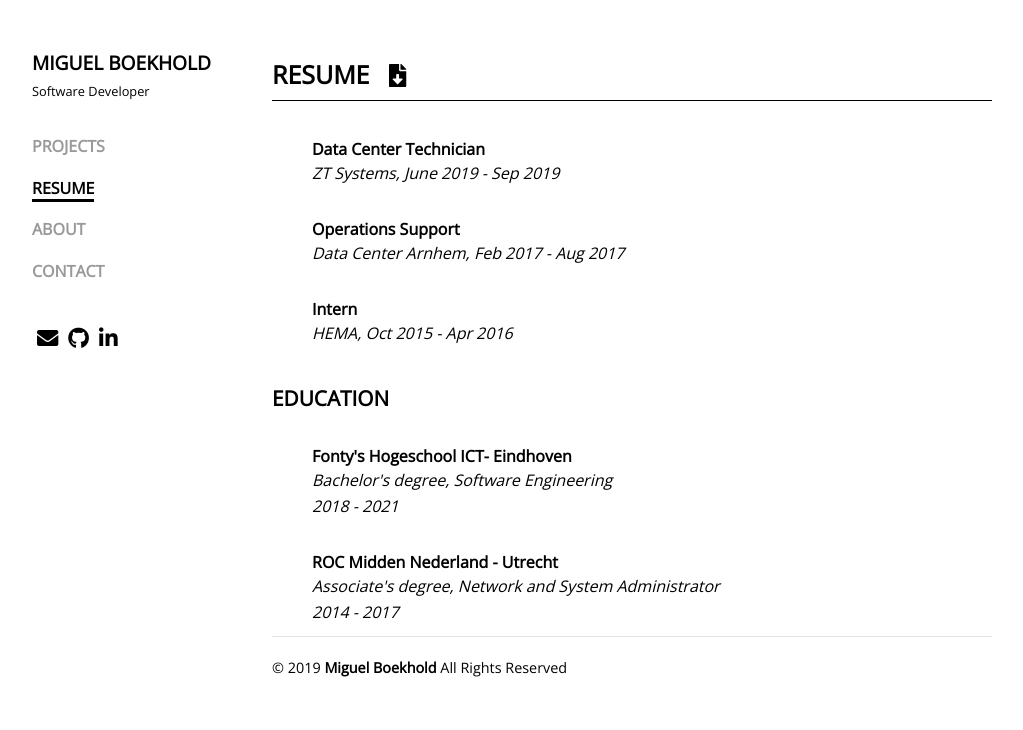
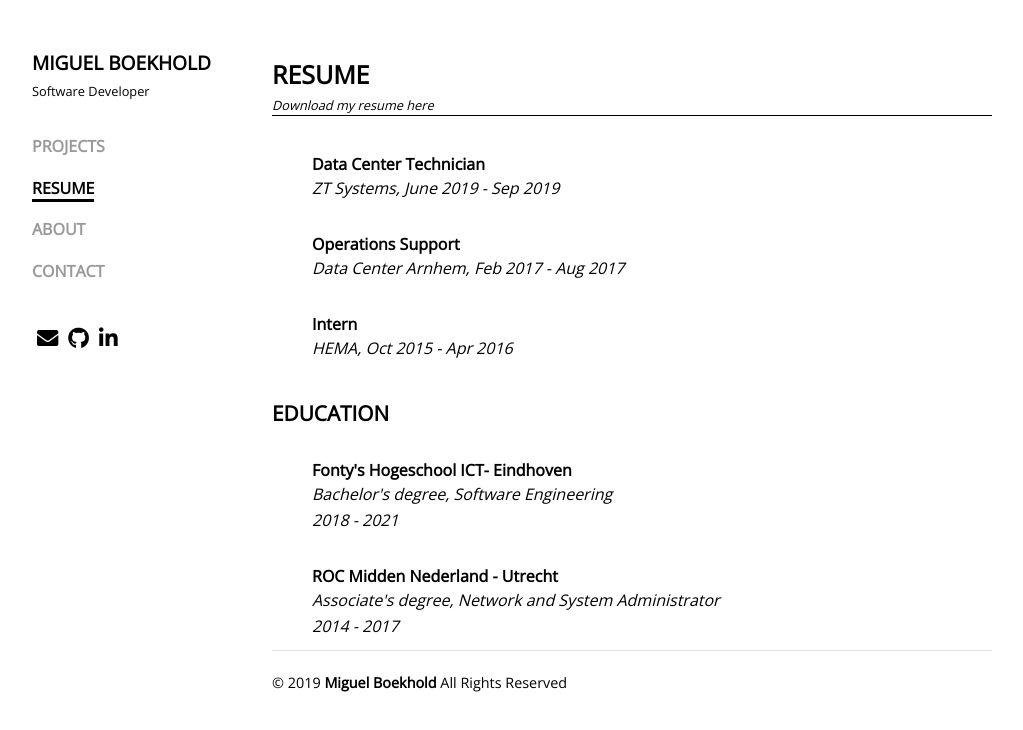
Before and after one commit to mboekhold/mboekhold.github.io, a Vue app: page /resume in a window 1280 px wide. Shown: the top 730 px of the page, without its empty margins (128-1151 px from the left). Built offline with nearby package versions, Linux system fonts and the light colour scheme; a small style sheet from the web is missing.

Commit message:
Changed download link

```diff
--- a/src/components/Resume.vue
+++ b/src/components/Resume.vue
@@ -2,7 +2,7 @@
   <div class="main clearfix">
       <div class="header">
           <h1>Resume</h1>
-          <a :href="`${publicPath}mboekhold_resume.pdf`" target="_blank" download><font-awesome-icon class="dl-icon" icon="file-download"/> </a>
+          <a :href="`${publicPath}mboekhold_resume.pdf`" target="_blank" download>Download my resume here </a>
       </div>
       <div class="main-content">
       <ul class="job-items">
@@ -58,6 +58,12 @@ export default {
 .header h1 {
   display: inline-block;
 }
+.header a {
+  display: block;
+  font-size: .8rem;
+  font-style: italic;
+  font-weight: 300;
+}
 
 .main-content ul li h4 {
   font-style: italic;
```
Also changed, not shown: 1 other file (tests, documents, lock files or other folders).
